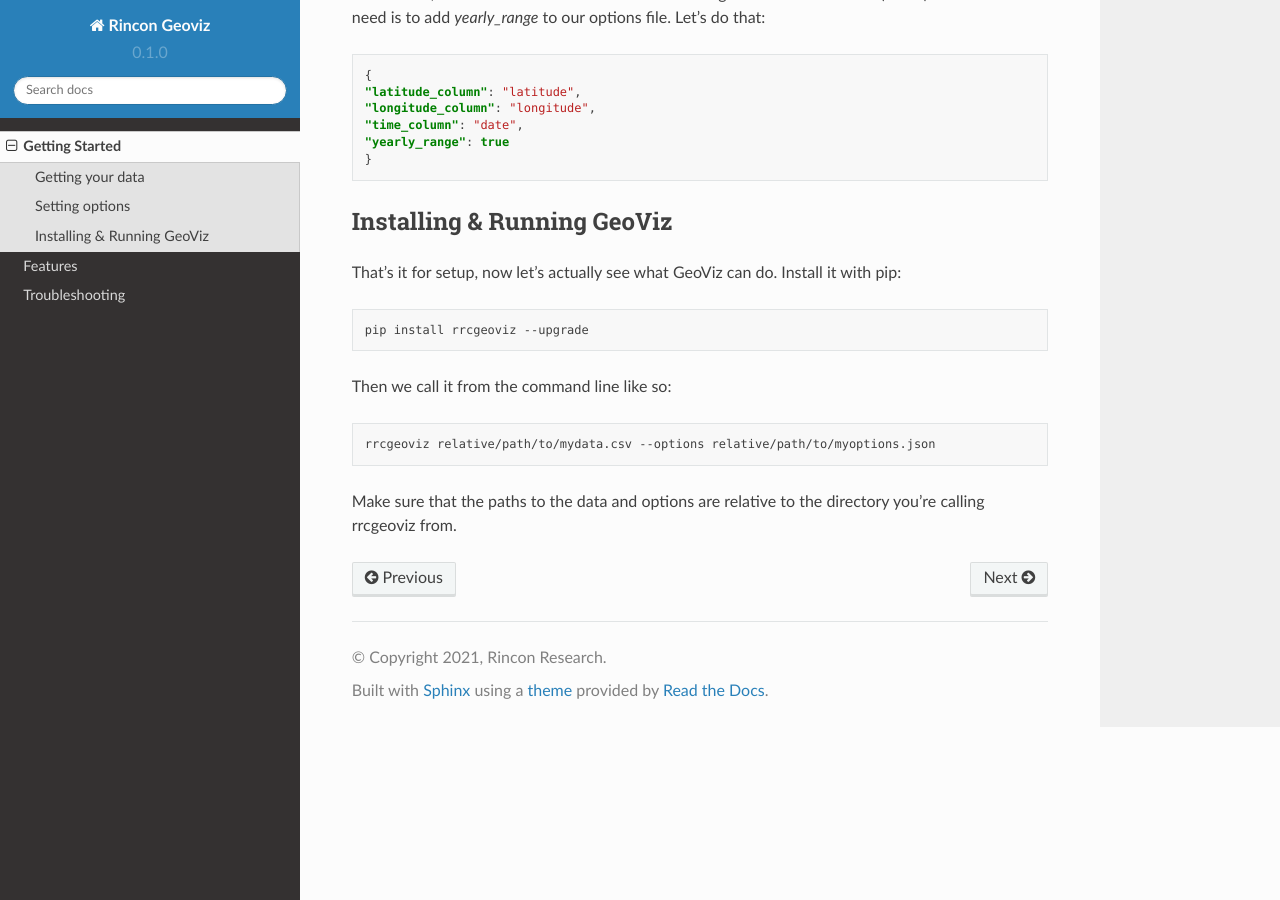
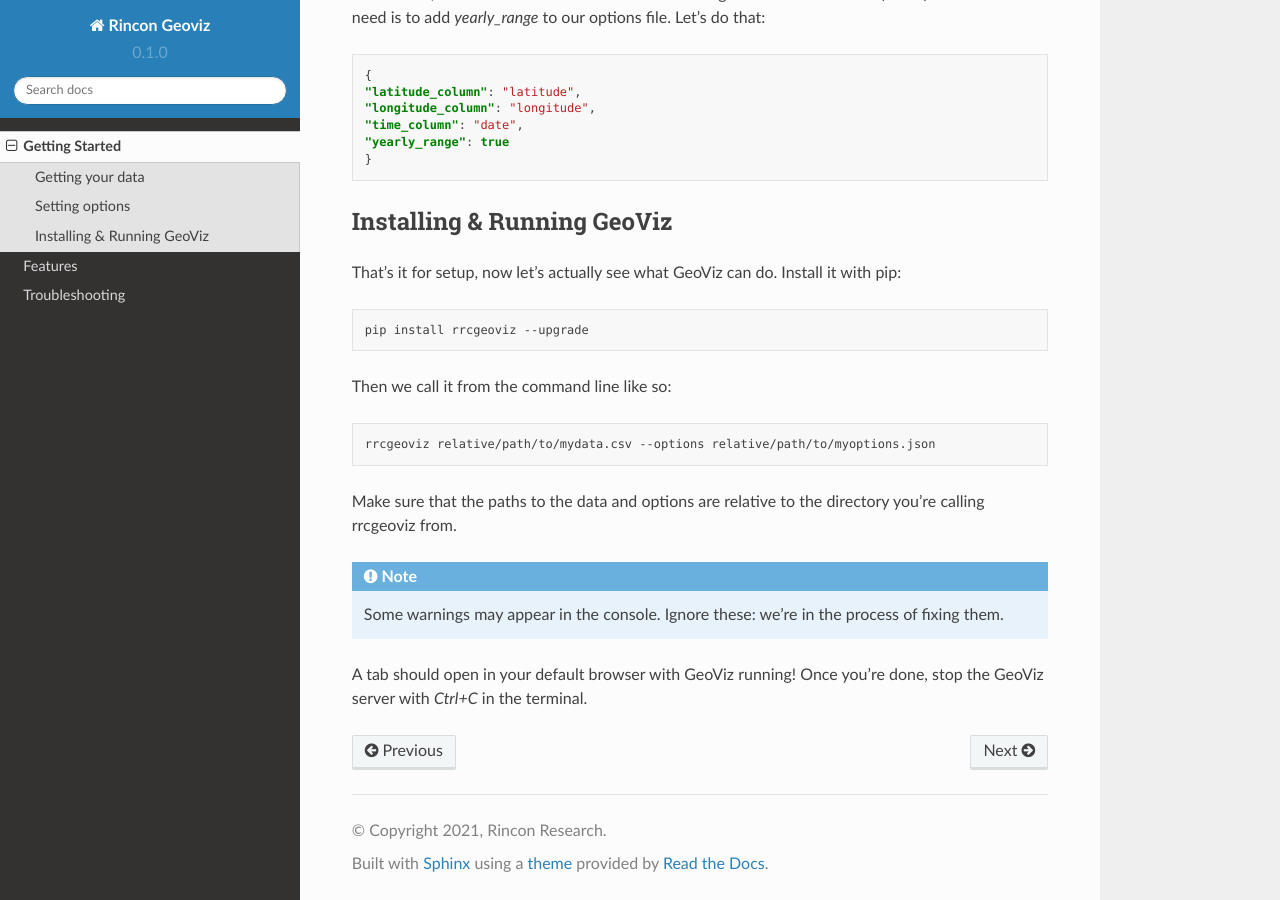
Before and after one commit to nielsenjon/rincon-geoviz-docs, a Sphinx documentation site: the page built from docs/source/getting_started.rst, in a window 1280 px wide and 900 px high, scrolled down 832 px. Built offline with Sphinx 7.4.7 and the Read the Docs theme 2.0.0, drawn with Linux system fonts in a browser that asks for light colours.

Commit message:
Add note about window popping up

```diff
--- a/docs/source/getting_started.rst
+++ b/docs/source/getting_started.rst
@@ -57,3 +57,10 @@
     rrcgeoviz relative/path/to/mydata.csv --options relative/path/to/myoptions.json
 
 Make sure that the paths to the data and options are relative to the directory you're calling rrcgeoviz from.
+
+.. note::
+
+   Some warnings may appear in the console. Ignore these: we're in the process of fixing them.
+
+A tab should open in your default browser with GeoViz running! Once you're done, stop the GeoViz server with `Ctrl+C`
+in the terminal.
```
